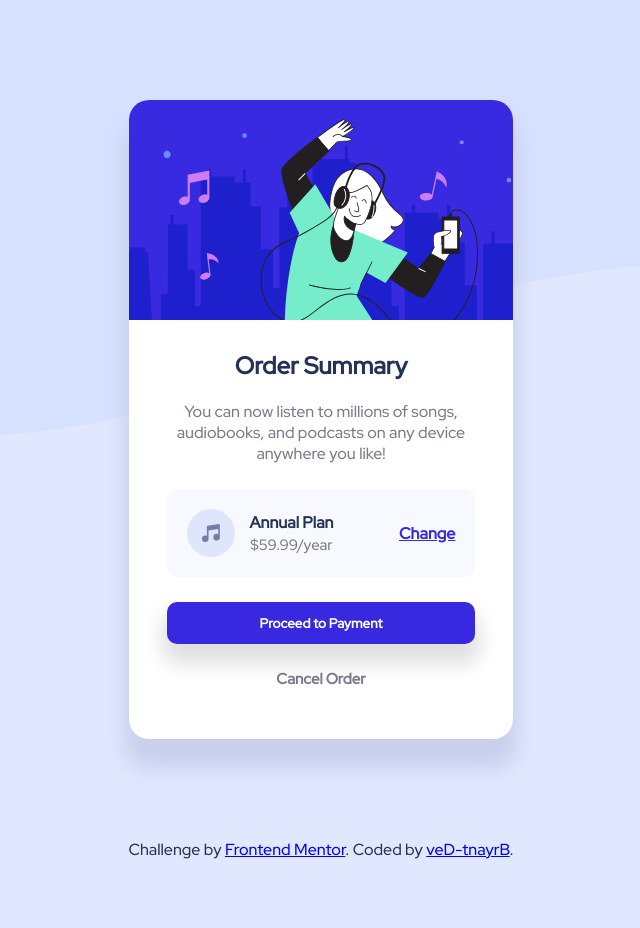
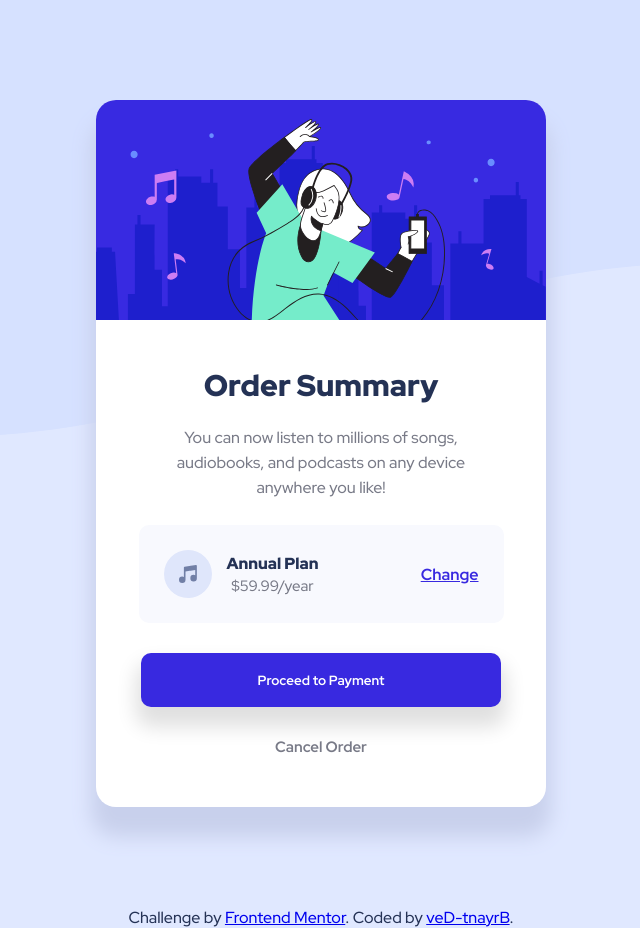
Before and after one commit to veD-tnayrB/OrderSummary-FrontendMentor, a plain HTML site: page index.html in a window 1280 px wide. Shown: the whole page, without its empty margins (319-959 px from the left). Before the commit the page ends 860 px from the top, so only its background shows below. Drawn offline with Linux system fonts and the light colour scheme.

Commit message:
Fix: Problems with fonts, margins and paddings were fixed which caused disparity with the exercise

```diff
--- a/styles.css
+++ b/styles.css
@@ -1,4 +1,4 @@
-@import url('https://fonts.googleapis.com/css2?family=Outfit:wght@100&family=Red+Hat+Display:wght@100;500&display=swap');
+@import url('https://fonts.googleapis.com/css2?family=Red+Hat+Display:wght@500;700;900&display=swap');
 
 :root {
     --Blue: hsl(245, 75%, 52%);
@@ -26,7 +26,7 @@ body {
     box-shadow: 0 25px 20px 5px #c8d0ec;
     border-radius: 20px;
 
-    width: 30%;
+    width: 475px;
     max-width: 450px;
     min-width: 350px;
 
@@ -61,14 +61,15 @@ body {
 }
 
 #card_description-section h1 {
-    font-size: 24px;
+    font-size: 30px;
     font-weight: 900;
 
-    margin: 10px;
+    margin: 25px 0 10px 0;
 }
 
 #card_description-section span {
     color: var(--Gray);
+    line-height: 25px;
     font-size: 16px;
     text-align: center;
 
@@ -83,7 +84,7 @@ body {
     width: 70%;
 
     margin: 15px 0 0 0;
-    padding: 20px 20px;
+    padding: 25px;
 
     display: flex;
     justify-content: space-between;
@@ -106,7 +107,7 @@ body {
 }
 
 #amount_plan {
-    font-weight: 700;
+    font-weight: 900;
     font-size: 16px;
     margin: 0 0 2px 0;
 }
@@ -139,8 +140,8 @@ body {
 
     width: 80%;
 
-    margin: 25px;
-    padding: 12px 0;
+    margin: 30px 0;
+    padding: 18px 0;
 }
 
 #description-section_payment-button:hover {
```
